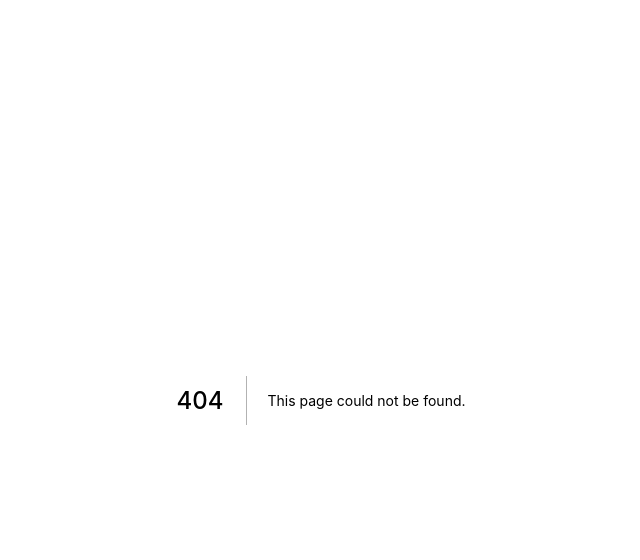
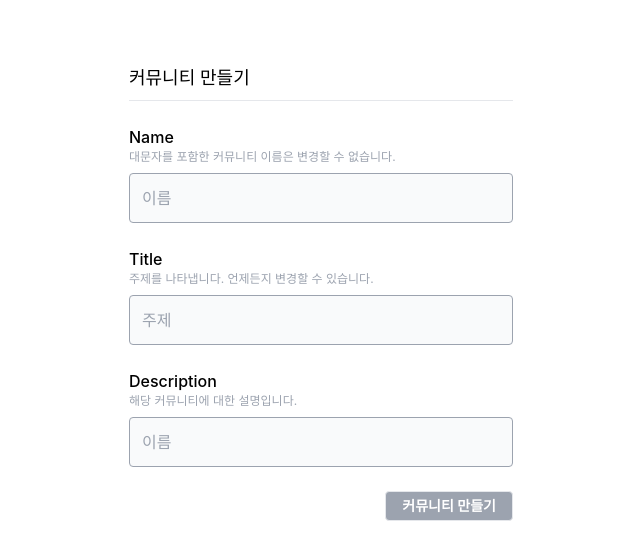
Before and after one commit to HeonPage/reddit-clone, a Next.js app in the folder client/: page /subs/create in a window 1280 px wide. Before the commit this address had no page. Shown: the top 560 px of the page, without its empty margins (319-959 px from the left). Built offline with nearby package versions, Linux system fonts and the light colour scheme.

Commit message:
커뮤니티 기능추가중

```diff
--- /dev/null
+++ b/client/src/pages/subs/create.tsx
@@ -0,0 +1,72 @@
+import Axios from 'axios'
+import { useRouter } from 'next/router'
+import React, { FormEvent, useState } from 'react'
+import InputGroup from '../../components/inputGroup'
+
+const SubCreate = () => {
+    const [name, setName] = useState("")
+    const [title, setTitle] = useState("")
+    const [description, setDescription] = useState("")
+    const [errors, setErrors] = useState<any>({})
+
+    const router = useRouter()
+    const handleSubmit = async (event: FormEvent) => {
+        event.preventDefault()
+        try {
+            const res = await Axios.post('/subs', { name, title, description })
+            router.push(`/r/${res.data.name}`)
+        } catch (error) {
+            console.log(error)
+            setErrors(errors.response.data)
+        }
+    }
+    return (
+        <div className='flex flex-col justify-center pt-16'>
+            <div className='w-10/12 mx-auto md:w-96'>
+                <h1 className='mb-2 text-lg font-medium'>커뮤니티 만들기</h1>
+                <hr />
+                <form onSubmit={handleSubmit}>
+                    <div className='my-6'>
+                        <p className='font-medium'>Name</p>
+                        <p className='mb-2 text-xs text-gray-400'>대문자를 포함한 커뮤니티 이름은 변경할 수 없습니다.</p>
+                        <InputGroup
+                            placeholder='이름'
+                            value={name}
+                            setValue={setName}
+                            error={errors.name}
+                        />
+                    </div>
+                    <div className='my-6'>
+                        <p className='font-medium'>Title</p>
+                        <p className='mb-2 text-xs text-gray-400'>주제를 나타냅니다. 언제든지 변경할 수 있습니다.</p>
+                        <InputGroup
+                            placeholder='주제'
+                            value={title}
+                            setValue={setName}
+                            error={errors.name}
+                        />
+                    </div>
+                    <div className='my-6'>
+                        <p className='font-medium'>Description</p>
+                        <p className='mb-2 text-xs text-gray-400'>해당 커뮤니티에 대한 설명입니다.</p>
+                        <InputGroup
+                            placeholder='이름'
+                            value={name}
+                            setValue={setName}
+                            error={errors.name}
+                        />
+                    </div>
+                    <div className='flex justify-end'>
+                        <button className='px-4 py-1 text-sm font-semibold rounded text-white bg-gray-400 border'>
+                            커뮤니티 만들기
+                        </button>
+                    </div>
+
+                </form>
+            </div>
+
+        </div>
+    )
+}
+
+export default SubCreate
```
Also changed, not shown: 2 other files (tests, documents, lock files or other folders).
